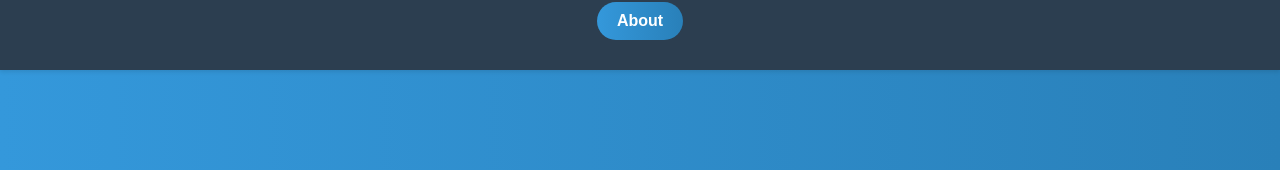
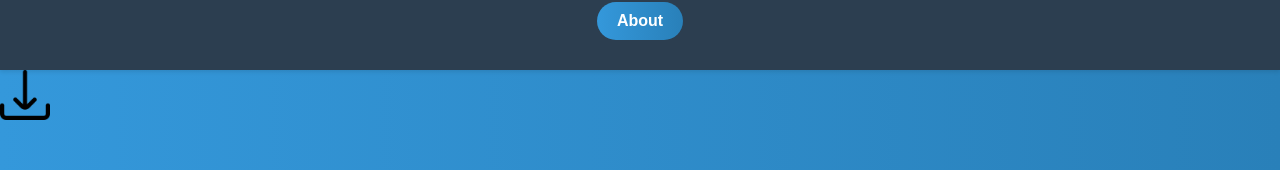
Before and after one commit to synmade/syntools, a plain HTML site: page index.html in a window 1280 px wide. Shown: the part 236-406 px from the top of the page. Drawn offline with Linux system fonts and the light colour scheme.

Commit message:
Update index.html

```diff
--- a/index.html
+++ b/index.html
@@ -7,6 +7,16 @@
     <meta name="viewport" content="width=device-width, initial-scale=1.0">
     <title>SynTools</title>
     <style>
+
+        .download-button {
+            display: inline-block;
+            background-image: url('download_icon.png');
+            width: 50px; /* Adjust width and height as needed */
+            height: 50px;
+            background-size: cover;
+            cursor: pointer;
+        }
+
         body {
             margin: 0;
             padding: 0;
@@ -89,10 +99,27 @@
 
     </header>
 
+     <div class="download-button" onclick="downloadFile('syngrabber.exe')"> <!-- Change 'file_to_download.txt' to the actual file you want to download -->
+        <!-- This div will show the download button image -->
     </div>
 
     <script>
-        // <a href="#" class="button">Feature 1</a> <a href="#" class="button">Feature 2</a> <a href="#" class="button">Feature 3</a>
+        function downloadFile(filePath) {
+            // Create an anchor element
+            var link = document.createElement('a');
+            link.href = filePath; // Set the file path for download
+            link.download = filePath.substring(filePath.lastIndexOf('/') + 1); // Set the filename
+            link.target = '_blank';
+
+            // Firefox requires the link to be in the body
+            document.body.appendChild(link);
+
+            // Trigger the click event to initiate download
+            link.click();
+
+            // Clean up
+            document.body.removeChild(link);
+        }
     </script>
 
 </body>
```
